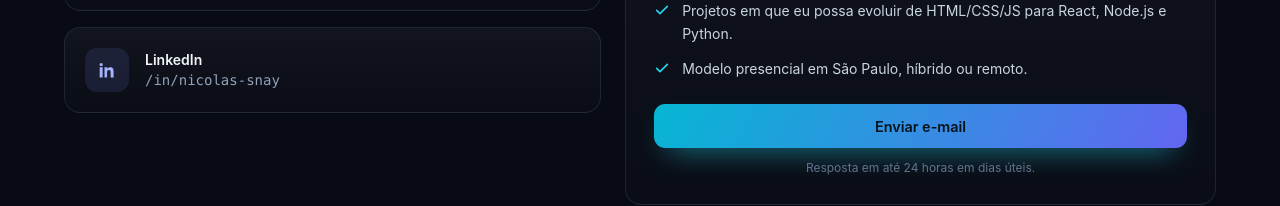
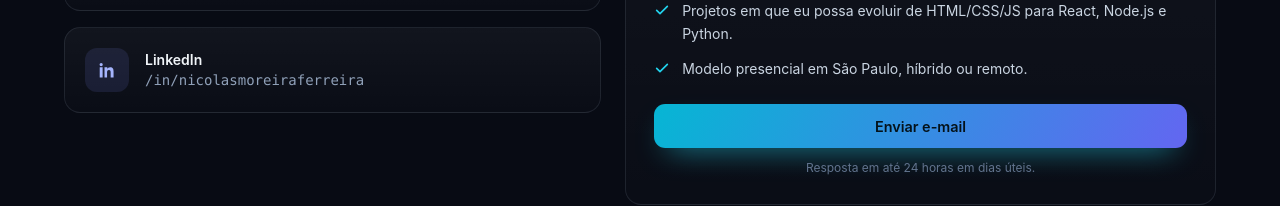
Before and after one commit to nicolasmoreiraferreira/portfolio, a React (Vite) app: page / in a window 1280 px wide. Shown: the part 6720-6926 px from the top of the page. Built offline with nearby package versions, Linux system fonts and the light colour scheme.

Commit message:
fix: atualiza a URL do LinkedIn para o endereco personalizado
O usuario definiu /in/nicolasmoreiraferreira no LinkedIn, o que unifica
o identificador entre GitHub, portfolio e LinkedIn.

```diff
--- a/src/content/site.ts
+++ b/src/content/site.ts
@@ -15,8 +15,8 @@ export const site = {
   portfolioUrl: 'https://nicolasmoreiraferreira.github.io/portfolio/',
 
   email: 'nikola.snay@hotmail.com',
-  linkedinUrl: 'https://www.linkedin.com/in/nicolas-snay-8448462a5/',
-  linkedinHandle: 'nicolas-snay',
+  linkedinUrl: 'https://www.linkedin.com/in/nicolasmoreiraferreira/',
+  linkedinHandle: 'nicolasmoreiraferreira',
 
   hero: {
     headline:
```
Also changed, not shown: 1 other file (tests, documents, lock files or other folders).
